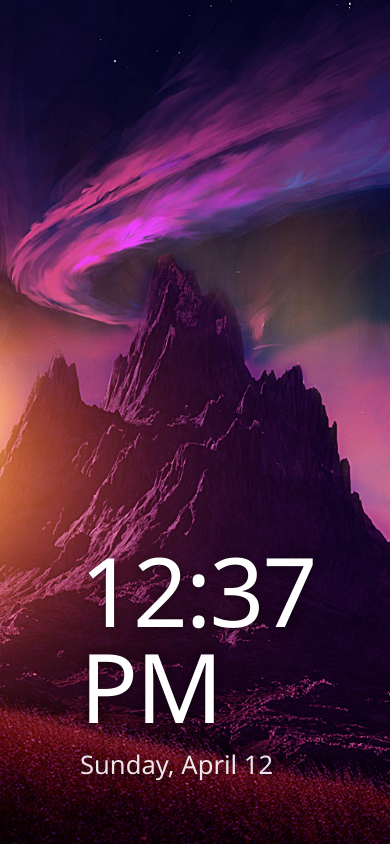
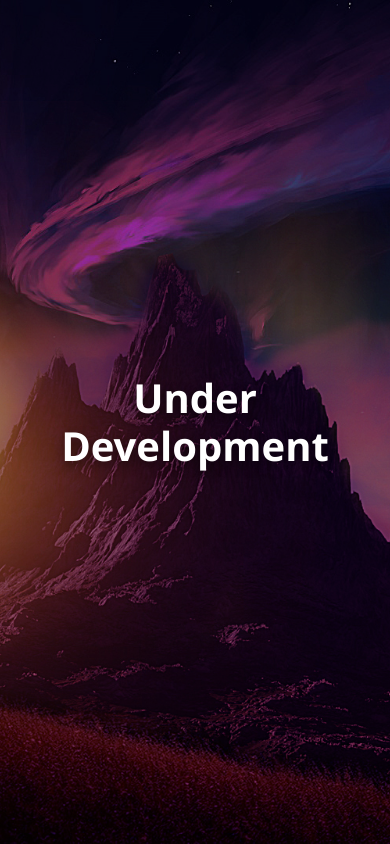
Before and after one commit to ashmeetsingh2000/windows-portfolio, a React app: page / in a window 390 px wide. Built offline with nearby package versions, Linux system fonts and the light colour scheme; the HTML template or start-up script is replaced by a standard one.

Commit message:
feat: Add mobile fallback view, 12-hour formatting and enlarge lockscreen UI

```diff
--- a/src/App.jsx
+++ b/src/App.jsx
@@ -1,12 +1,23 @@
-import React, { useState, useCallback, useRef } from 'react';
+import React, { useState, useCallback, useRef, useEffect } from 'react';
 import LockScreen from './components/LockScreen';
 import LoginScreen from './components/LoginScreen';
 import DesktopScreen from './components/DesktopScreen';
+import MobileView from './components/MobileView';
 import './App.css';
 
 function App() {
   const [screen, setScreen] = useState('lock'); // 'lock' | 'login' | 'loading' | 'desktop'
+  const [isMobile, setIsMobile] = useState(window.innerWidth < 400);
   const transitionRef = useRef(null);
+
+  useEffect(() => {
+    const handleResize = () => {
+      setIsMobile(window.innerWidth < 400);
+    };
+
+    window.addEventListener('resize', handleResize);
+    return () => window.removeEventListener('resize', handleResize);
+  }, []);
 
   const handleUnlock = useCallback(() => {
     setScreen((prev) => (prev === 'lock' ? 'login' : prev));
@@ -24,6 +35,10 @@ function App() {
       return 'loading';
     });
   }, []);
+
+  if (isMobile) {
+    return <MobileView />;
+  }
 
   const isLockVisible = screen === 'lock';
   const isLoginVisible = screen === 'login' || screen === 'loading';
--- a/src/components/DesktopScreen.jsx
+++ b/src/components/DesktopScreen.jsx
@@ -1,7 +1,7 @@
 import './DesktopScreen.css';
 
 const DesktopScreen = () => {
-  const bgPath = `${import.meta.env.BASE_URL}bgimage.webp`;
+  const bgPath = `${import.meta.env.BASE_URL}bgimage.jpg`;
 
   return (
     <div
--- a/src/components/LockScreen.css
+++ b/src/components/LockScreen.css
@@ -23,16 +23,16 @@
 }
 
 .lock-time {
-  font-size: 6rem;
+  font-size: 12rem;
   font-weight: 300;
   margin: 0;
   line-height: 1;
-  letter-spacing: -2px;
+  letter-spacing: -4px;
 }
 
 .lock-date {
-  font-size: 1.6rem;
+  font-size: 3rem;
   font-weight: 400;
-  margin: 12px 0 0 0;
+  margin: 16px 0 0 0;
   opacity: 0.9;
 }
--- a/src/components/LockScreen.jsx
+++ b/src/components/LockScreen.jsx
@@ -35,8 +35,9 @@ const LockScreen = ({ onUnlock, isActive }) => {
   const bgPath = `${import.meta.env.BASE_URL}bgimage2.jpg`;
 
   const timeString = time.toLocaleTimeString([], {
-    hour: '2-digit',
+    hour: 'numeric',
     minute: '2-digit',
+    hour12: true,
   });
   const dateString = time.toLocaleDateString([], {
     weekday: 'long',
--- /dev/null
+++ b/src/components/MobileView.css
@@ -0,0 +1,39 @@
+.mobile-container {
+  width: 100vw;
+  height: 100vh;
+  background-size: cover;
+  background-position: center;
+  background-repeat: no-repeat;
+  position: relative;
+  display: flex;
+  justify-content: center;
+  align-items: center;
+  overflow: hidden;
+  color: white;
+  font-family: 'Segoe UI', Tahoma, Geneva, Verdana, sans-serif;
+  user-select: none;
+}
+
+.mobile-overlay {
+  position: absolute;
+  top: 0;
+  left: 0;
+  right: 0;
+  bottom: 0;
+  background-color: rgba(0, 0, 0, 0.4);
+  z-index: 1;
+}
+
+.mobile-content {
+  position: relative;
+  z-index: 2;
+  text-align: center;
+}
+
+.mobile-text {
+  font-size: 2.5rem;
+  font-weight: 600;
+  text-shadow: 0 4px 12px rgba(0, 0, 0, 0.5);
+  margin: 0 20px;
+  line-height: 1.2;
+}
--- /dev/null
+++ b/src/components/MobileView.jsx
@@ -0,0 +1,19 @@
+import './MobileView.css';
+
+const MobileView = () => {
+  const bgPath = `${import.meta.env.BASE_URL}bgimage2.jpg`;
+
+  return (
+    <div
+      className="mobile-container"
+      style={{ backgroundImage: `url(${bgPath})` }}
+    >
+      <div className="mobile-overlay" />
+      <div className="mobile-content">
+        <h1 className="mobile-text">Under Development</h1>
+      </div>
+    </div>
+  );
+};
+
+export default MobileView;
```
Also changed, not shown: public/bgimage.jpg (added).
